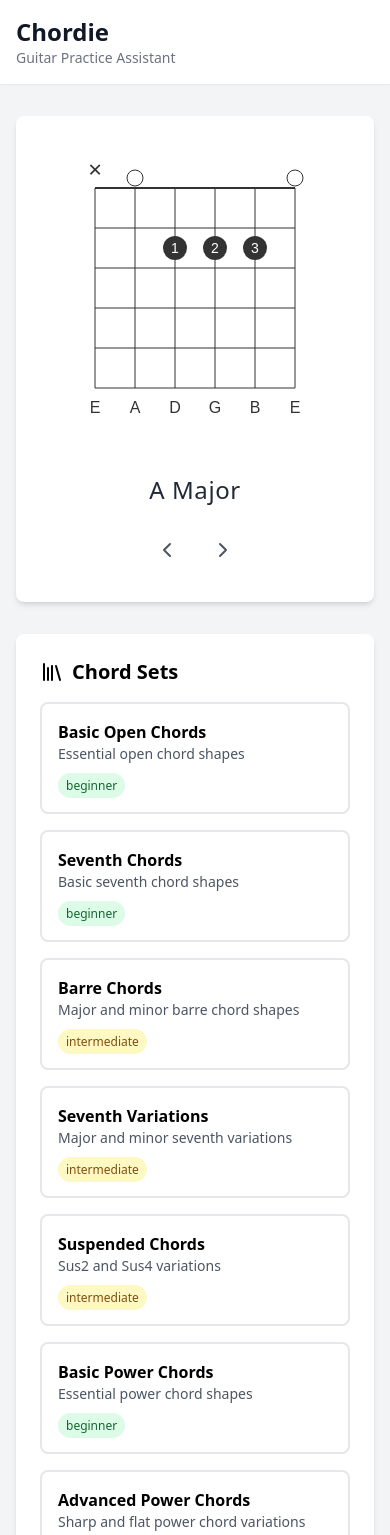
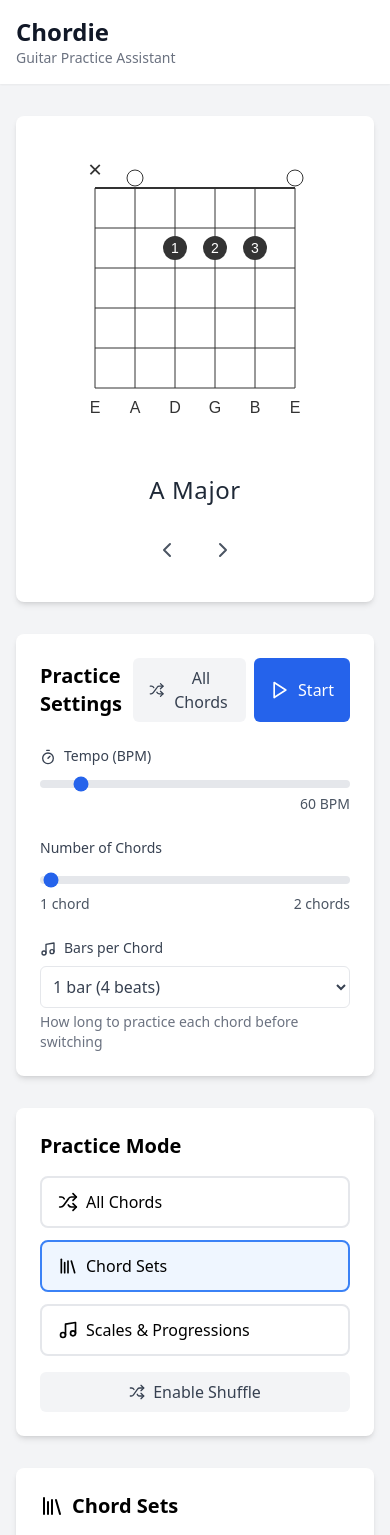
Before and after one commit to ysaaba/Chordie-App, a React (Vite) app: page / in a window 390 px wide. Shown: the top 1535 px of the page. Built offline with nearby package versions, Linux system fonts and the light colour scheme.

Commit message:
fix: Reorder components for mobile view and apply desktop grid layout

```diff
--- a/src/App.tsx
+++ b/src/App.tsx
@@ -94,10 +94,10 @@ function App() {
       </header>
       <main className="max-w-7xl mx-auto px-4 py-8 sm:px-6 lg:px-8">
         <div className="grid grid-cols-1 lg:grid-cols-12 gap-8">
-          {/* Main Content - Center */}
-          <div className="lg:col-span-8 space-y-8">
-            {/* Chord Diagram Block */}
-            <div className="bg-white p-8 rounded-lg shadow-md flex flex-col items-center">
+
+          {/* 1st on Mobile: Chord Diagram Block */}
+          {/* Desktop: Col 1-8, Row 1 */}
+          <div className="lg:col-span-8 lg:row-start-1 bg-white p-8 rounded-lg shadow-md flex flex-col items-center">
               <ChordDiagram chord={currentChord} />
               {isPlaying ? (
                 <>
@@ -120,38 +120,11 @@ function App() {
                   isPlaying={isPlaying}
                 />
               )}
-            </div>
-
-            {/* Chord Sets and Scale Selection */}
-            <div className="space-y-8">
-              {practiceMode === 'sets' && (
-                <ChordSelector
-                  selectedSetId={selection.selectedSetId}
-                  onSelectSet={selectChordSet}
-                />
-              )}
-              {practiceMode === 'scales' && (
-                <ScaleSelector
-                  selectedScale={selection.selectedScale}
-                  selectedProgression={selection.selectedProgression}
-                  onScaleChange={selectScale}
-                  onProgressionChange={selectProgression}
-                />
-              )}
-            </div>
           </div>
 
-          {/* Right Sidebar */}
-          <div className="lg:col-span-4 space-y-8">
-            {/* Practice Mode Selector */}
-            <PracticeModeSelector
-              currentMode={practiceMode}
-              onModeChange={setPracticeMode}
-              shuffleEnabled={shuffleEnabled}
-              onShuffleToggle={toggleShuffle}
-            />
-
-            {/* Practice Controls */}
+          {/* 2nd on Mobile: Practice Controls */}
+          {/* Desktop: Col 9-12, Row 2 */}
+          <div className="lg:col-start-9 lg:col-span-4 lg:row-start-2">
             <PracticeControls
               settings={settings}
               onSettingsChange={setSettings}
@@ -164,6 +137,37 @@ function App() {
               mode={practiceMode}
             />
           </div>
+
+          {/* 3rd on Mobile: Practice Mode Selector */}
+          {/* Desktop: Col 9-12, Row 1 */}
+          <div className="lg:col-start-9 lg:col-span-4 lg:row-start-1">
+            <PracticeModeSelector
+              currentMode={practiceMode}
+              onModeChange={setPracticeMode}
+              shuffleEnabled={shuffleEnabled}
+              onShuffleToggle={toggleShuffle}
+            />
+          </div>
+
+          {/* 4th on Mobile: Chord/Scale Selectors */}
+          {/* Desktop: Col 1-8, Row 2 */}
+          <div className="lg:col-span-8 lg:row-start-2 space-y-8">
+            {practiceMode === 'sets' && (
+              <ChordSelector
+                selectedSetId={selection.selectedSetId}
+                onSelectSet={selectChordSet}
+              />
+            )}
+            {practiceMode === 'scales' && (
+              <ScaleSelector
+                selectedScale={selection.selectedScale}
+                selectedProgression={selection.selectedProgression}
+                onScaleChange={selectScale}
+                onProgressionChange={selectProgression}
+              />
+            )}
+          </div>
+
         </div>
       </main>
     </div>
```
Also changed, not shown: 1 other file (tests, documents, lock files or other folders).
